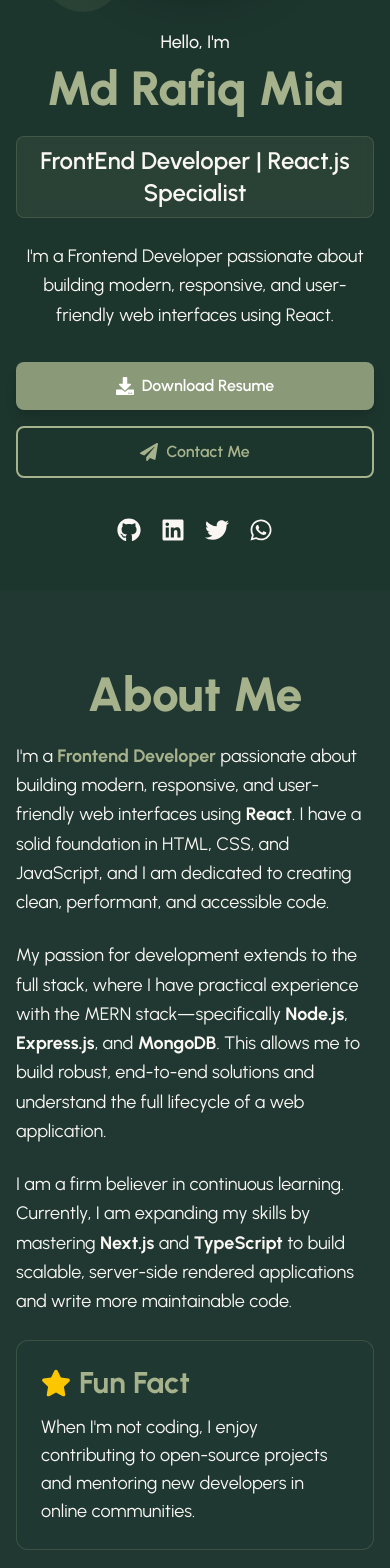
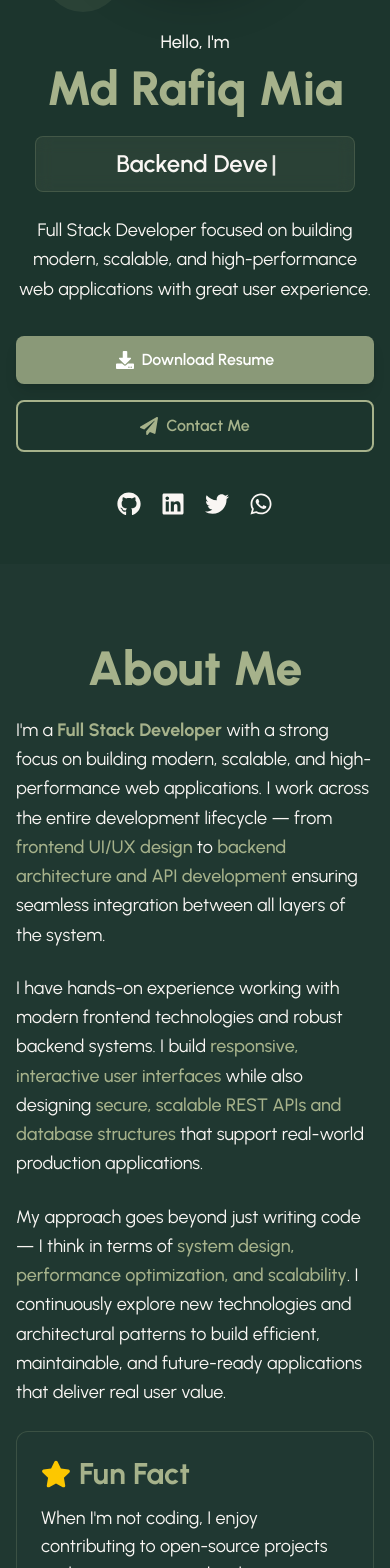
Before and after one commit to rafiqmia65/my-portfolio, a React (Vite) app: page / in a window 390 px wide. Shown: the part 360-1928 px from the top of the page. Built offline with nearby package versions, Linux system fonts and the light colour scheme.

Commit message:
feat: refine hero, about, and skills sections for better UX, consistency, and recruiter-friendly presentation

```diff
--- a/package.json
+++ b/package.json
@@ -16,6 +16,7 @@
     "react-dom": "^19.1.0",
     "react-icons": "^5.5.0",
     "react-router": "^7.6.3",
+    "react-simple-typewriter": "^5.0.1",
     "swiper": "^11.2.10",
     "tailwindcss": "^4.1.11"
   },
--- a/src/pages/Home/About/About.jsx
+++ b/src/pages/Home/About/About.jsx
@@ -1,6 +1,13 @@
 import React from "react";
 import { FaLightbulb, FaSeedling, FaStar, FaAws } from "react-icons/fa";
-import { SiTypescript, SiNextdotjs, SiGraphql, SiDocker } from "react-icons/si";
+import {
+  SiGraphql,
+  SiDocker,
+  SiGo,
+  SiApollographql,
+  SiAmazonwebservices,
+} from "react-icons/si";
+import { FaServer, FaChartLine } from "react-icons/fa";
 
 const About = () => {
   return (
@@ -16,30 +23,42 @@ const About = () => {
               <p>
                 I'm a{" "}
                 <strong className="text-success font-bold">
-                  Frontend Developer
+                  Full Stack Developer
                 </strong>{" "}
-                passionate about building modern, responsive, and user-friendly
-                web interfaces using{" "}
-                <strong className="font-bold">React</strong>. I have a solid
-                foundation in HTML, CSS, and JavaScript, and I am dedicated to
-                creating clean, performant, and accessible code.
+                with a strong focus on building modern, scalable, and
+                high-performance web applications. I work across the entire
+                development lifecycle — from{" "}
+                <span className="text-success font-medium">
+                  frontend UI/UX design
+                </span>{" "}
+                to{" "}
+                <span className="text-success font-medium">
+                  backend architecture and API development
+                </span>{" "}
+                ensuring seamless integration between all layers of the system.
               </p>
+
               <p>
-                My passion for development extends to the full stack, where I
-                have practical experience with the MERN stack—specifically{" "}
-                <strong className="font-bold">Node.js</strong>,{" "}
-                <strong className="font-bold">Express.js</strong>, and{" "}
-                <strong className="font-bold">MongoDB</strong>. This allows me
-                to build robust, end-to-end solutions and understand the full
-                lifecycle of a web application.
+                I have hands-on experience working with modern frontend
+                technologies and robust backend systems. I build{" "}
+                <span className="text-success font-medium">
+                  responsive, interactive user interfaces
+                </span>{" "}
+                while also designing{" "}
+                <span className="text-success font-medium">
+                  secure, scalable REST APIs and database structures
+                </span>{" "}
+                that support real-world production applications.
               </p>
+
               <p>
-                I am a firm believer in continuous learning. Currently, I am
-                expanding my skills by mastering{" "}
-                <strong className="font-bold">Next.js</strong> and{" "}
-                <strong className="font-bold">TypeScript</strong> to build
-                scalable, server-side rendered applications and write more
-                maintainable code.
+                My approach goes beyond just writing code — I think in terms of{" "}
+                <span className="text-success font-medium">
+                  system design, performance optimization, and scalability
+                </span>
+                . I continuously explore new technologies and architectural
+                patterns to build efficient, maintainable, and future-ready
+                applications that deliver real user value.
               </p>
             </div>
 
@@ -68,11 +87,12 @@ const About = () => {
               </h3>
               <ul className="space-y-4 text-lg">
                 {[
-                  "User-first design approach",
-                  "Clean, modular code architecture",
-                  "Performance optimization",
-                  "Accessibility as priority",
-                  "Continuous learning mindset",
+                  "Build scalable and maintainable systems",
+                  "Focus on performance and optimized user experience",
+                  "Write clean, reusable, and well-structured code",
+                  "Think beyond UI — consider backend, data, and architecture",
+                  "Prioritize real-world problem solving over complexity",
+                  "Continuously learn and adapt to modern technologies",
                 ].map((item) => (
                   <li
                     key={item}
@@ -92,32 +112,41 @@ const About = () => {
               <h3 className="text-3xl font-bold text-success mb-6 flex items-center gap-2">
                 <FaSeedling className="text-green-400" /> Currently Exploring
               </h3>
+
               <div className="flex flex-wrap gap-3">
                 {[
                   {
-                    name: "Next.js 14",
-                    icon: <SiNextdotjs className="text-xl" />,
-                  },
-                  {
-                    name: "TypeScript",
-                    icon: <SiTypescript className="text-xl text-blue-500" />,
+                    name: "Go (Golang)",
+                    icon: <SiGo className="text-xl text-cyan-400" />,
                   },
                   {
                     name: "GraphQL",
                     icon: <SiGraphql className="text-xl text-pink-500" />,
                   },
                   {
+                    name: "Apollo GraphQL",
+                    icon: (
+                      <SiApollographql className="text-xl text-purple-400" />
+                    ),
+                  },
+                  {
                     name: "Docker",
                     icon: <SiDocker className="text-xl text-blue-400" />,
                   },
                   {
-                    name: "AWS Basics",
-                    icon: <FaAws className="text-xl text-orange-500" />,
+                    name: "AWS",
+                    icon: (
+                      <SiAmazonwebservices className="text-xl text-orange-400" />
+                    ),
+                  },
+                  {
+                    name: "Performance Optimization",
+                    icon: <FaChartLine className="text-xl text-yellow-400" />,
                   },
                 ].map((tech) => (
                   <span
                     key={tech.name}
-                    className="px-3 py-2 bg-success/10 text-white rounded-full border border-success/30 hover:bg-success/20 transition-colors flex items-center gap-2"
+                    className="px-3 py-2 bg-success/10 text-white rounded-full border border-success/30 hover:bg-success/20 transition-all duration-300 hover:scale-105 flex items-center gap-2"
                   >
                     {tech.icon}
                     {tech.name}
--- a/src/pages/Home/Hero/Hero.jsx
+++ b/src/pages/Home/Hero/Hero.jsx
@@ -7,6 +7,7 @@ import {
   FaPaperPlane,
   FaWhatsapp,
 } from "react-icons/fa";
+import { Typewriter } from "react-simple-typewriter";
 
 const Hero = () => {
   // const resumeUrl = "/Resume.pdf";
@@ -23,13 +24,25 @@ const Hero = () => {
             </h1>
           </div>
 
-          <p className="text-2xl font-semibold text-white bg-success/10 px-4 py-2 rounded-lg inline-block backdrop-blur-sm border border-success/20">
-            FrontEnd Developer | React.js Specialist
+          <p className="w-[320px] md:w-[420px] h-[56px] mx-auto lg:mx-0 flex items-center justify-center lg:justify-start text-2xl font-semibold text-white bg-success/10 px-4 py-2 rounded-lg backdrop-blur-sm border border-success/20 overflow-hidden whitespace-nowrap">
+            <Typewriter
+              words={[
+                "Full Stack Developer",
+                "Backend Developer",
+                "Frontend Developer",
+              ]}
+              loop={0} // infinite loop
+              cursor
+              cursorStyle="|"
+              typeSpeed={70}
+              deleteSpeed={50}
+              delaySpeed={1500}
+            />
           </p>
 
           <p className="max-w-lg mx-auto lg:mx-0 text-lg text-white leading-relaxed">
-            I'm a Frontend Developer passionate about building modern,
-            responsive, and user-friendly web interfaces using React.
+            Full Stack Developer focused on building modern, scalable, and
+            high-performance web applications with great user experience.
           </p>
 
           <div className="flex flex-col sm:flex-row gap-4 mt-8">
@@ -100,7 +113,7 @@ const Hero = () => {
         <div className="flex-1 flex justify-center relative">
           <div className="relative group">
             <img
-              src="https://i.ibb.co/39x6vLZQ/1717276024050.jpg"
+              src="https://i.ibb.co.com/BVpfJsNy/IMG-20260225-003144.png"
               alt="Md Rafiq Mia"
               className="w-60 h-60 md:w-80 md:h-80 rounded-full object-cover shadow-2xl border-4 border-success relative z-10 transition-transform duration-300 transform group-hover:scale-105"
             />
```
Also changed, not shown: src/pages/Home/Skills/Skills.jsx (+116 -65 lines), 1 other file (tests, documents, lock files or other folders).
